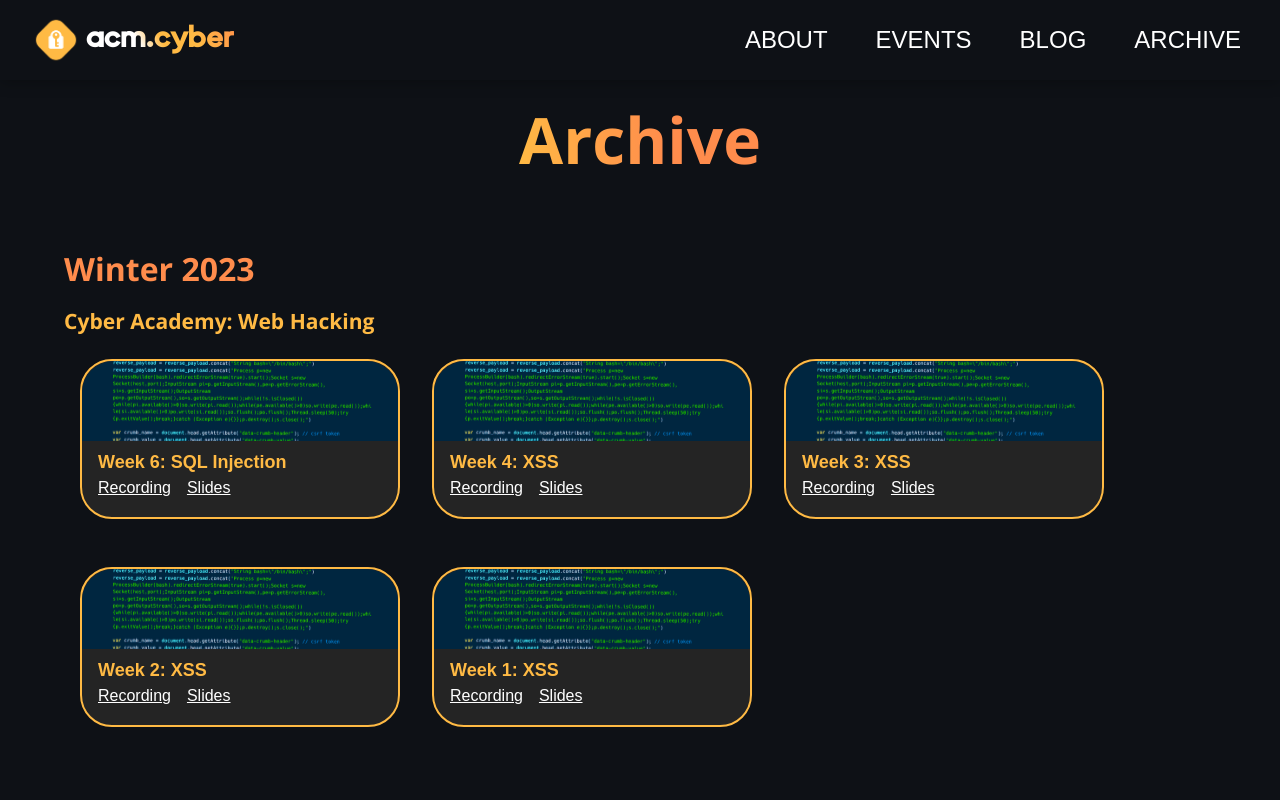
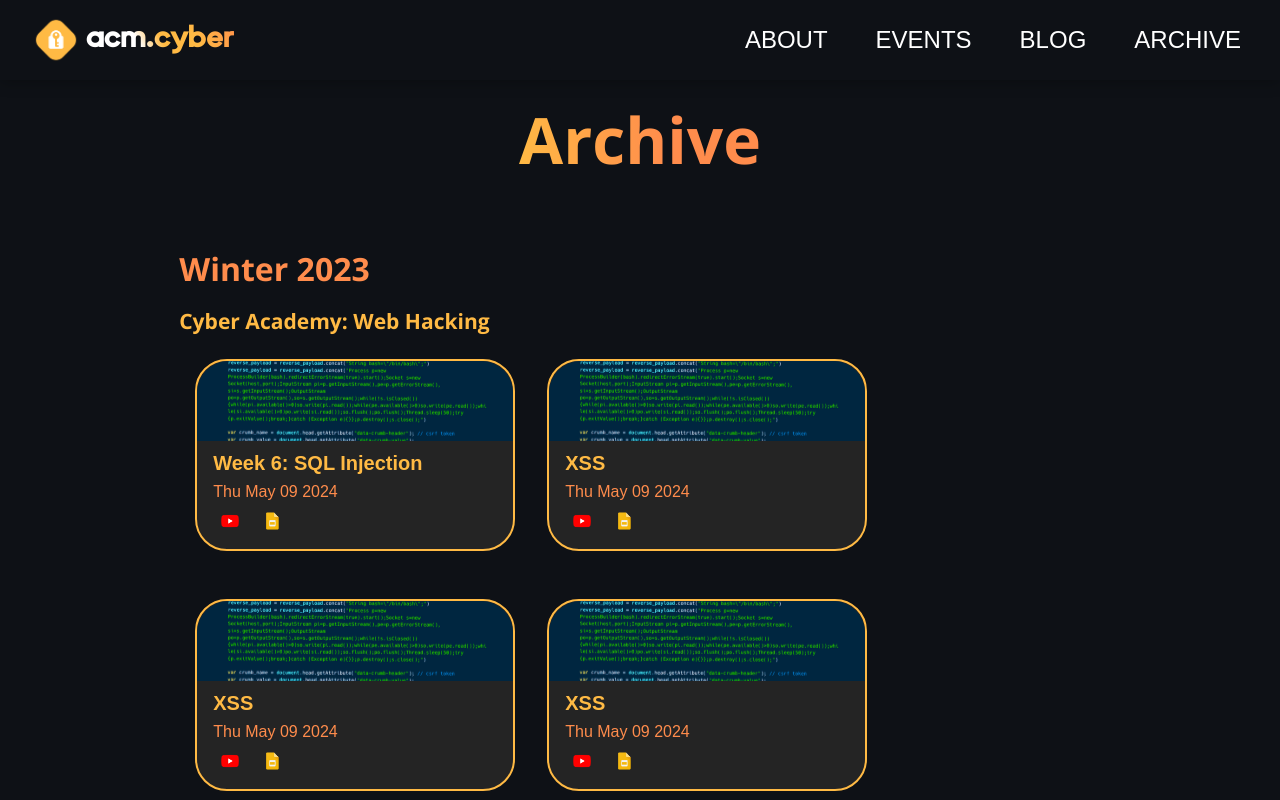
Before and after one commit to uclaacm/acmcyber.com, a Next.js app: page /archive in a window 1280 px wide. Built offline with nearby package versions, Linux system fonts and the light colour scheme; a web font is replaced by a local one.

Commit message:
archive revision (icons, date)

```diff
--- a/components/ArchiveItem.tsx
+++ b/components/ArchiveItem.tsx
@@ -10,7 +10,7 @@ interface prop {
   name: string;
   events: {
     name: string;
-    date: string;
+    date: Date;
     description: string;
     recording: string;
     slides: string;
@@ -29,29 +29,17 @@ export default function ArchiveItem(props: prop) {
             <div className={styles.section}>
               <img className={styles.graphic} src={ele.graphicPath} alt="Placeholder Image"/>
 
-              <p className={styles.title}>
-                {ele.date}: {ele.name}
-              </p>
+              <div className={styles.title}>{ele.name}</div>
 
-              <p>
-                <a href={ele.recording} className={styles.link}>
-                  Recording
-                </a>
-                <a href={ele.slides} className={styles.link}>
-                  Slides
-                </a>
-              </p>
+              <div className={styles.date}>{ele.date.toDateString()}</div>
 
-              {/*<p style={{ fontSize: "1rem" }}>{ele.description}</p>*/}
+              <div className={styles.links}>
+                <a href={ele.recording} className={styles.link}
+                  ><img className={styles.icon} src="/images/utube.svg"></img></a>
+                <a href={ele.slides} className={styles.link}
+                  ><img className={styles.icon} src="/images/slides.svg"></img></a>
+              </div>
             </div>
-
-            {/*
-            <div className={styles.section}>
-              {ele.tags.map((e) => (
-                <Tag name={e} />
-              ))}
-            </div>
-            */}
           </button>
         ))}
       </div>
--- a/components/Hyperlink.tsx
+++ b/components/Hyperlink.tsx
@@ -7,7 +7,7 @@ interface prop {
     seriesName: string;
     events: {
       name: string;
-      date: string;
+      date: Date;
       description: string;
       recording: string;
       slides: string;
--- a/data/archive.ts
+++ b/data/archive.ts
@@ -29,8 +29,8 @@ const archive = [
         seriesName: "Cyber Academy: Web Hacking",
         events: [
           {
-            name: "SQL Injection",
-            date: "Week 6",
+            name: "Week 6: SQL Injection",
+            date: new Date('5/9/24'),
             description:
               "Event description Event descriptionEvent description Event description",
             recording: "https://youtube.com/<link_here>",
@@ -40,7 +40,7 @@ const archive = [
           },
           {
             name: "XSS",
-            date: "Week 4",
+            date: new Date('5/9/24'),
             description: "Event description",
             recording: "https://youtube.com/<link_here>",
             slides: "https://docs.google.com/",
@@ -49,7 +49,7 @@ const archive = [
           },
           {
             name: "XSS",
-            date: "Week 3",
+            date: new Date('5/9/24'),
             description: "Event description",
             recording: "https://youtube.com/<link_here>",
             slides: "https://docs.google.com/",
@@ -58,7 +58,7 @@ const archive = [
           },
           {
             name: "XSS",
-            date: "Week 2",
+            date: new Date('5/9/24'),
             description: "Event description",
             recording: "https://youtube.com/<link_here>",
             slides: "https://docs.google.com/",
@@ -67,7 +67,7 @@ const archive = [
           },
           {
             name: "XSS",
-            date: "Week 1",
+            date: new Date('5/9/24'),
             description: "Event description",
             recording: "https://youtube.com/<link_here>",
             slides: "https://docs.google.com/",
@@ -86,21 +86,21 @@ const archive = [
         events: [
           {
             name: "Binwalk",
-            date: "Week 6",
+            date: new Date('5/9/24'),
             description: "Event description",
             recording: "https://youtube.com/<link_here>",
             slides: "https://docs.google.com/",
             tags: ["web", "binwalk", "hacking"],
-            graphicPath: "/images/archive.svg",
+            graphicPath: "/images/cyber-symposium.png",
           },
           {
             name: "IDK",
-            date: "Week 6",
+            date: new Date('5/9/24'),
             description: "Event description",
             recording: "https://youtube.com/<link_here>",
             slides: "https://docs.google.com/",
             tags: ["test1"],
-            graphicPath: "/images/archive.svg",
+            graphicPath: "/images/cyber-symposium.png",
           },
         ],
       },
--- a/pages/archive.tsx
+++ b/pages/archive.tsx
@@ -16,11 +16,14 @@ export default function Archive() {
       />
       <div className="page">
         <h1>Archive</h1>
-        <div className={styles.description}>
+        <div className={"content"}>
+          <div className={styles.description}>
           {archive.map((ele) => (
             <Hyperlink time={ele["name"]} series={ele["series"]} />
           ))}
+          </div>
         </div>
+
       </div>
     </>
   );
--- a/styles/Archiveitem.module.scss
+++ b/styles/Archiveitem.module.scss
@@ -17,7 +17,7 @@
   border-radius: 2rem;
   transition: box-shadow 0.2s;
   width: 20rem;
-  height: 10rem;
+  height: 12rem;
   text-align:left;
 }
 .listItem:hover {
@@ -30,24 +30,6 @@
   width:100%;
 }
 
-.title {
-  vertical-align: top;
-  font-size: 1.5rem;
-  font-weight: bold;
-  color: var(--cyber-gold);
-  margin: 0.5rem 0.7rem 0rem 1rem;
-}
-.link {
-  vertical-align: top;
-  font-size: 1rem;
-  color: white;
-  text-decoration: underline;
-  margin: 0rem 0rem 0rem 1rem;
-}
-.link:hover {
-  color: var(--flag-pink);
-}
-
 .graphic {
   vertical-align: top;
   border-top-left-radius: 2rem;
@@ -56,3 +38,27 @@
   height: 5rem;
   object-fit: cover;
 }
+.title {
+  vertical-align: top;
+  font-size: 1.25rem;
+  font-weight: bold;
+  color: var(--cyber-gold);
+  margin: 0.7rem 1rem 0.5rem 1rem;
+}
+.date {
+  vertical-align: top;
+  font-size: 1rem;
+  color: var(--organic-oranges);
+  margin: 0rem 1rem 0.7rem 1rem;
+}
+
+.link {
+  margin: 0rem 0rem 0rem 1.5rem;
+}
+.icon {
+  width: 1.125rem;
+  height: 1.125rem;
+}
+.icon:hover {
+  opacity: 0.5;
+}
```
Also changed, not shown: public/images/slides.svg (added), public/images/utube.svg (added).
